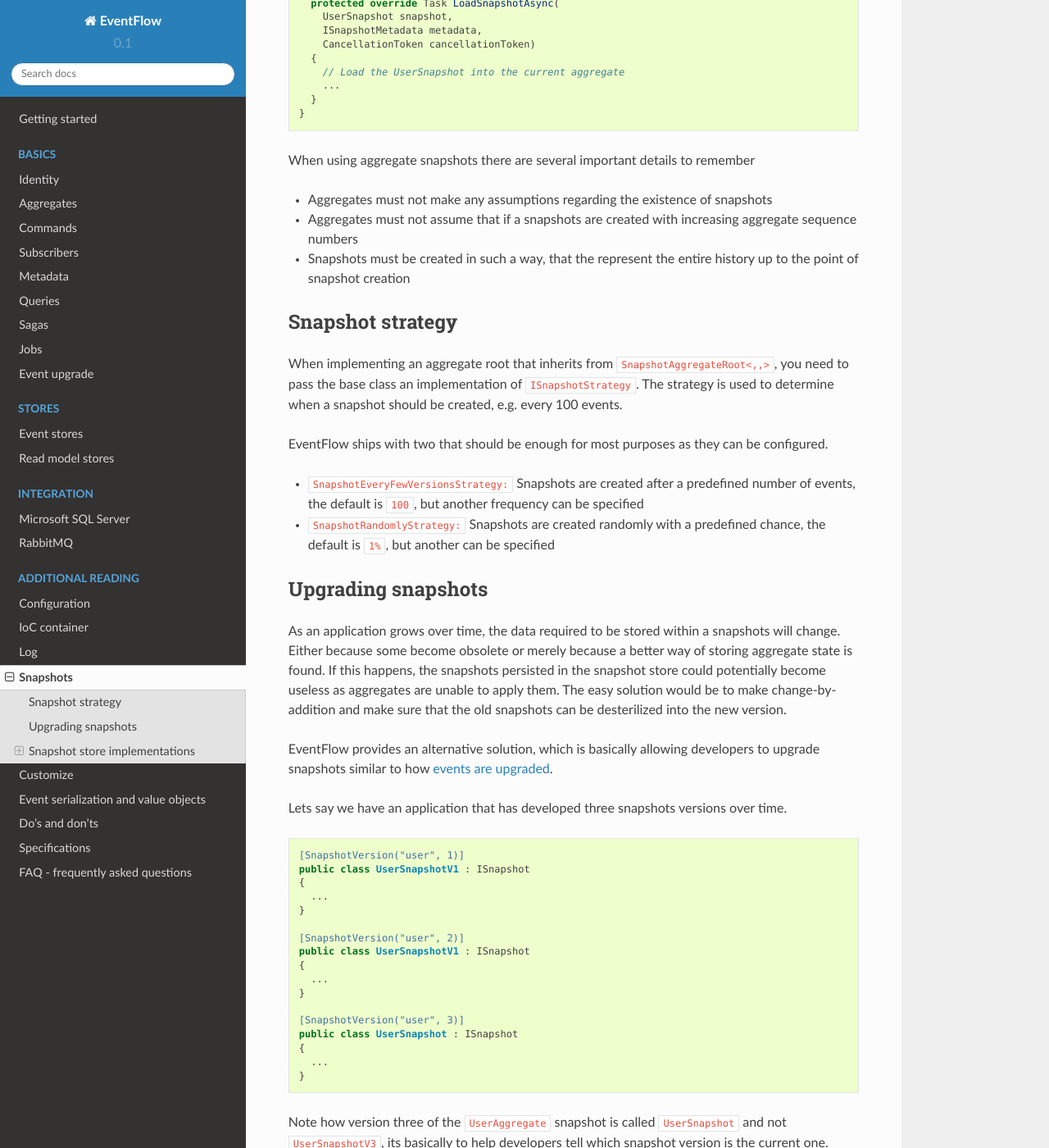
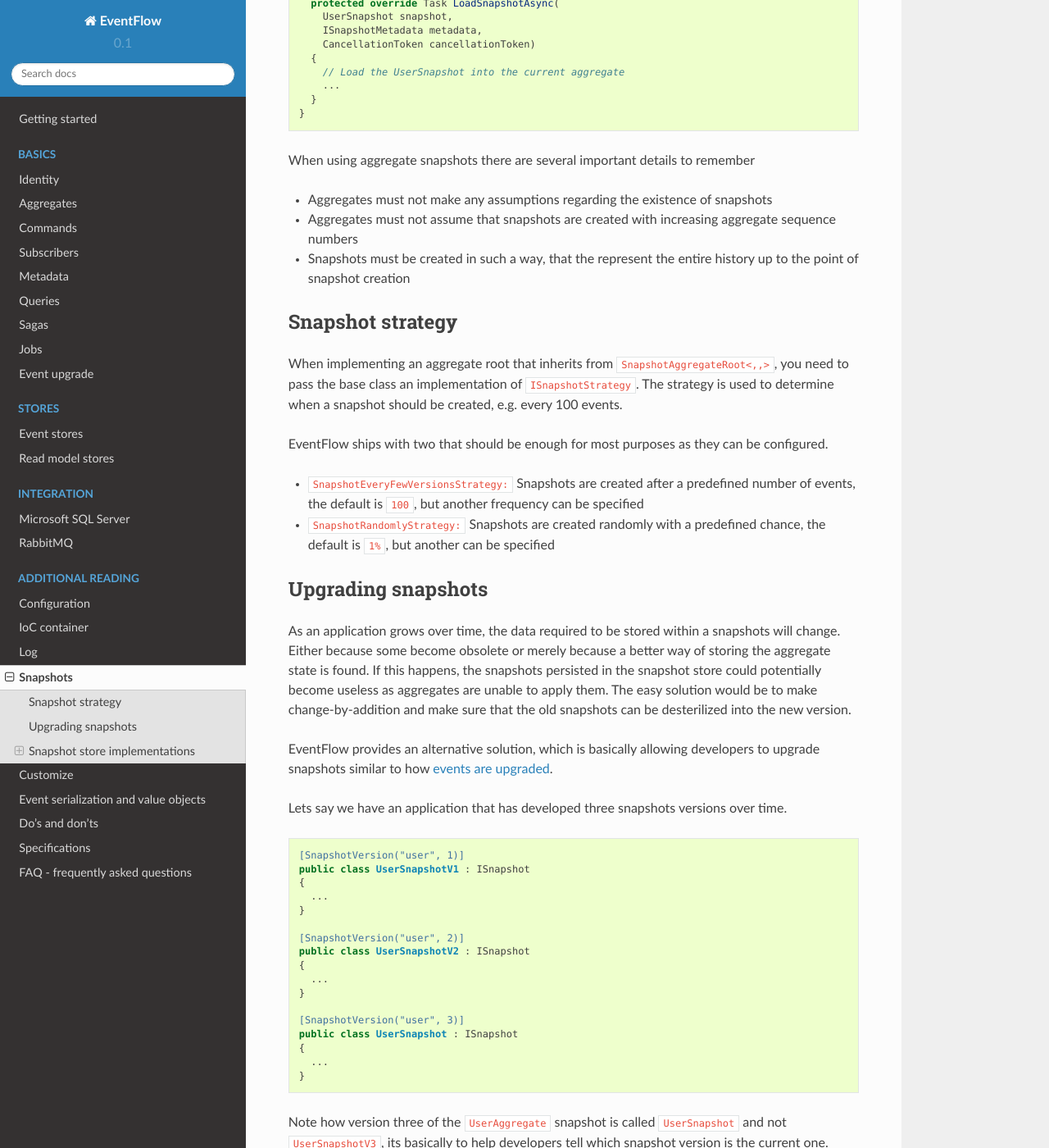
Before and after one commit to eventflow/Documentation, a Sphinx documentation site: the page built from Documentation/Snapshots.rst, in a window 1280 px wide and 1400 px high, scrolled down 760 px. Shown: the whole window at 82% size. Built offline with Sphinx 7.4.7 and the Read the Docs theme 2.0.0, drawn with Linux system fonts in a browser that asks for light colours; some of the changed text lies outside the part shown.

Commit message:
Some fixes to the Snapshots readme
Just a couple grammer fixes along with a code example fix

```diff
--- a/Documentation/Snapshots.rst
+++ b/Documentation/Snapshots.rst
@@ -53,8 +53,8 @@ remember
 
 -  Aggregates must not make any assumptions regarding the existence of
    snapshots
--  Aggregates must not assume that if a snapshots are created with
-   increasing aggregate sequence numbers
+-  Aggregates must not assume that snapshots are created with increasing
+   aggregate sequence numbers
 -  Snapshots must be created in such a way, that the represent the
    entire history up to the point of snapshot creation
 
@@ -81,7 +81,7 @@ Upgrading snapshots
 
 As an application grows over time, the data required to be stored within
 a snapshots will change. Either because some become obsolete or merely
-because a better way of storing aggregate state is found. If this
+because a better way of storing the aggregate state is found. If this
 happens, the snapshots persisted in the snapshot store could potentially
 become useless as aggregates are unable to apply them. The easy solution
 would be to make change-by-addition and make sure that the old snapshots
@@ -103,7 +103,7 @@ versions over time.
     }
 
     [SnapshotVersion("user", 2)]
-    public class UserSnapshotV1 : ISnapshot
+    public class UserSnapshotV2 : ISnapshot
     {
       ...
     }
```
Also changed, not shown: other parts of Documentation/Snapshots.rst (+2 -2 lines).
